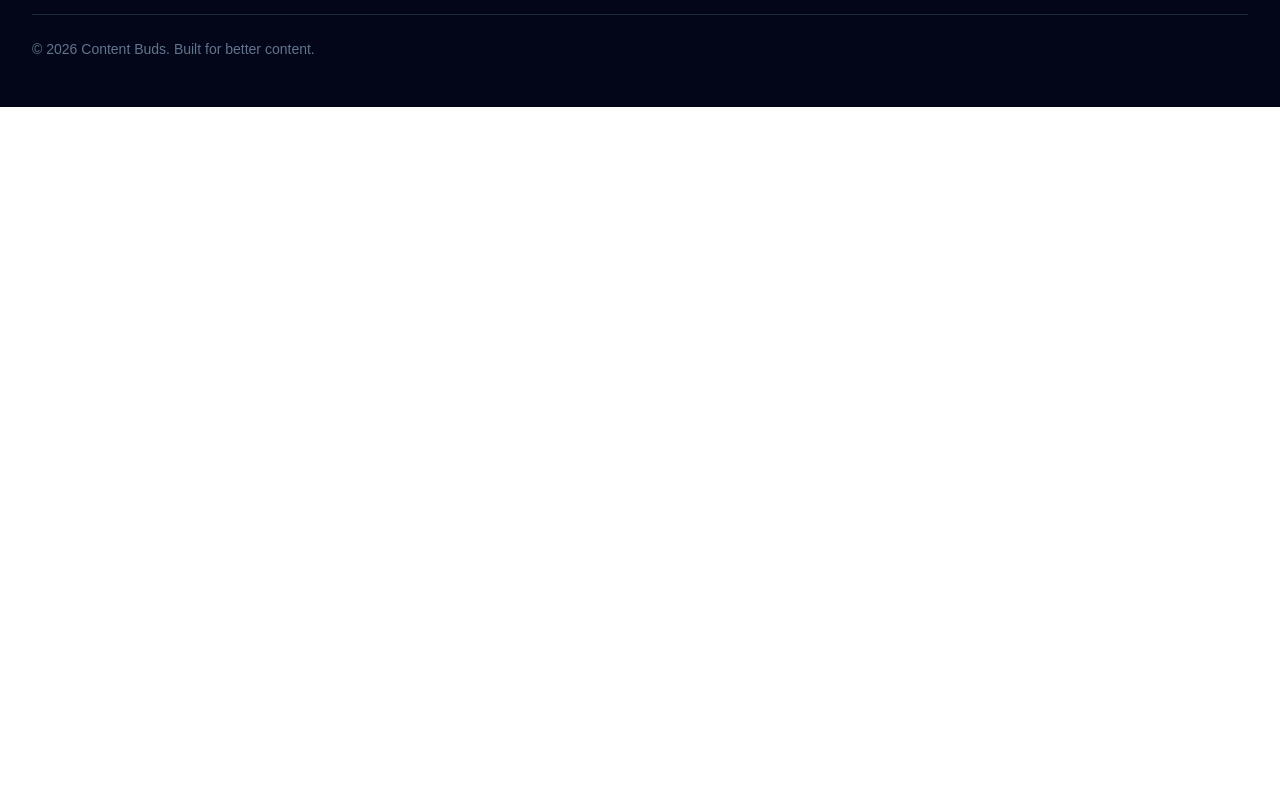
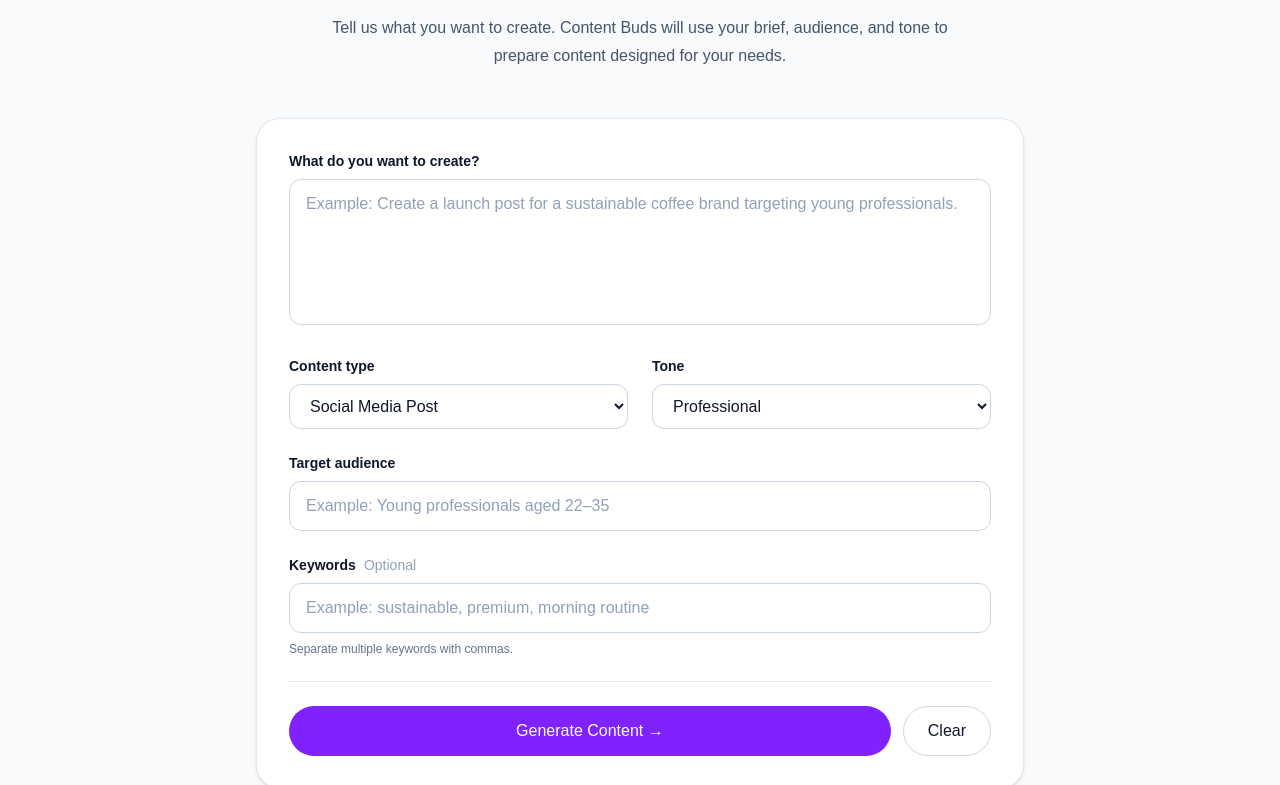
Before and after one commit to bhoomisaini04/content-buds, a Next.js app: page / in a window 1280 px wide. Shown: the part 976-1761 px from the top of the page. Before the commit the page ends 1083 px from the top, so only its background shows below. Built offline with nearby package versions, Linux system fonts and the light colour scheme.

Commit message:
feat: add interactive AI content studio form

```diff
--- a/app/page.tsx
+++ b/app/page.tsx
@@ -1,6 +1,7 @@
 import Footer from "@/components/layout/Footer";
 import Navbar from "@/components/layout/Navbar";
 import Hero from "@/components/sections/Hero";
+import AIStudio from "@/components/studio/AIStudio";
 
 export default function Home() {
   return (
@@ -9,6 +10,7 @@ export default function Home() {
 
       <main>
         <Hero />
+        <AIStudio />
       </main>
 
       <Footer />
--- /dev/null
+++ b/components/studio/AIStudio.tsx
@@ -0,0 +1,259 @@
+"use client";
+
+import { FormEvent, useState } from "react";
+
+type FormData = {
+  brief: string;
+  contentType: string;
+  audience: string;
+  tone: string;
+  keywords: string;
+};
+
+const initialFormData: FormData = {
+  brief: "",
+  contentType: "Social Media Post",
+  audience: "",
+  tone: "Professional",
+  keywords: "",
+};
+
+export default function AIStudio() {
+  const [formData, setFormData] = useState<FormData>(initialFormData);
+  const [error, setError] = useState("");
+  const [generatedContent, setGeneratedContent] = useState("");
+
+  function updateField(field: keyof FormData, value: string) {
+    setFormData((current) => ({
+      ...current,
+      [field]: value,
+    }));
+
+    if (error) {
+      setError("");
+    }
+  }
+
+  function handleSubmit(event: FormEvent<HTMLFormElement>) {
+    event.preventDefault();
+
+    if (!formData.brief.trim() || !formData.audience.trim()) {
+      setError("Please complete the brief and target audience.");
+      return;
+    }
+
+    setError("");
+
+console.log("Content request:", formData);
+
+// Temporary preview until the AI backend is connected.
+setGeneratedContent(
+  `Your ${formData.contentType.toLowerCase()} for ${formData.audience} will appear here once AI generation is connected.`
+);
+  }
+
+  function handleClear() {
+  setFormData(initialFormData);
+  setError("");
+  setGeneratedContent("");
+}
+
+  return (
+    <section
+      id="ai-studio"
+      className="border-t border-slate-200 bg-slate-50 py-20 sm:py-24"
+    >
+      <div className="mx-auto max-w-7xl px-5 sm:px-8 lg:px-10">
+        <div className="mx-auto max-w-2xl text-center">
+          <p className="text-sm font-semibold uppercase tracking-[0.2em] text-violet-600">
+            AI Studio
+          </p>
+
+          <h2 className="mt-4 text-3xl font-bold tracking-tight text-slate-950 sm:text-4xl">
+            Turn your brief into better content.
+          </h2>
+
+          <p className="mt-4 text-base leading-7 text-slate-600">
+            Tell us what you want to create. Content Buds will use your brief,
+            audience, and tone to prepare content designed for your needs.
+          </p>
+        </div>
+
+        <div className="mx-auto mt-12 max-w-3xl rounded-3xl border border-slate-200 bg-white p-6 shadow-sm sm:p-8">
+          <form onSubmit={handleSubmit} className="space-y-6">
+            <div>
+              <label
+                htmlFor="brief"
+                className="block text-sm font-semibold text-slate-900"
+              >
+                What do you want to create?
+              </label>
+
+              <textarea
+                id="brief"
+                rows={5}
+                value={formData.brief}
+                onChange={(event) =>
+                  updateField("brief", event.target.value)
+                }
+                placeholder="Example: Create a launch post for a sustainable coffee brand targeting young professionals."
+                className="mt-2 w-full resize-none rounded-xl border border-slate-300 bg-white px-4 py-3 text-sm text-slate-900 outline-none transition placeholder:text-slate-400 focus:border-violet-500 focus:ring-2 focus:ring-violet-100"
+              />
+            </div>
+
+            <div className="grid gap-6 sm:grid-cols-2">
+              <div>
+                <label
+                  htmlFor="contentType"
+                  className="block text-sm font-semibold text-slate-900"
+                >
+                  Content type
+                </label>
+
+                <select
+                  id="contentType"
+                  value={formData.contentType}
+                  onChange={(event) =>
+                    updateField("contentType", event.target.value)
+                  }
+                  className="mt-2 w-full rounded-xl border border-slate-300 bg-white px-4 py-3 text-sm text-slate-900 outline-none transition focus:border-violet-500 focus:ring-2 focus:ring-violet-100"
+                >
+                  <option>Social Media Post</option>
+                  <option>Blog Introduction</option>
+                  <option>Product Description</option>
+                  <option>Email Copy</option>
+                </select>
+              </div>
+
+              <div>
+                <label
+                  htmlFor="tone"
+                  className="block text-sm font-semibold text-slate-900"
+                >
+                  Tone
+                </label>
+
+                <select
+                  id="tone"
+                  value={formData.tone}
+                  onChange={(event) =>
+                    updateField("tone", event.target.value)
+                  }
+                  className="mt-2 w-full rounded-xl border border-slate-300 bg-white px-4 py-3 text-sm text-slate-900 outline-none transition focus:border-violet-500 focus:ring-2 focus:ring-violet-100"
+                >
+                  <option>Professional</option>
+                  <option>Friendly</option>
+                  <option>Confident</option>
+                  <option>Playful</option>
+                  <option>Informative</option>
+                </select>
+              </div>
+            </div>
+
+            <div>
+              <label
+                htmlFor="audience"
+                className="block text-sm font-semibold text-slate-900"
+              >
+                Target audience
+              </label>
+
+              <input
+                id="audience"
+                type="text"
+                value={formData.audience}
+                onChange={(event) =>
+                  updateField("audience", event.target.value)
+                }
+                placeholder="Example: Young professionals aged 22–35"
+                className="mt-2 w-full rounded-xl border border-slate-300 bg-white px-4 py-3 text-sm text-slate-900 outline-none transition placeholder:text-slate-400 focus:border-violet-500 focus:ring-2 focus:ring-violet-100"
+              />
+            </div>
+
+            <div>
+              <label
+                htmlFor="keywords"
+                className="block text-sm font-semibold text-slate-900"
+              >
+                Keywords
+                <span className="ml-2 font-normal text-slate-400">
+                  Optional
+                </span>
+              </label>
+
+              <input
+                id="keywords"
+                type="text"
+                value={formData.keywords}
+                onChange={(event) =>
+                  updateField("keywords", event.target.value)
+                }
+                placeholder="Example: sustainable, premium, morning routine"
+                className="mt-2 w-full rounded-xl border border-slate-300 bg-white px-4 py-3 text-sm text-slate-900 outline-none transition placeholder:text-slate-400 focus:border-violet-500 focus:ring-2 focus:ring-violet-100"
+              />
+
+              <p className="mt-2 text-xs text-slate-500">
+                Separate multiple keywords with commas.
+              </p>
+            </div>
+
+            {error && (
+              <div
+                role="alert"
+                className="rounded-xl border border-red-200 bg-red-50 px-4 py-3 text-sm text-red-700"
+              >
+                {error}
+              </div>
+            )}
+
+            <div className="flex flex-col gap-3 border-t border-slate-200 pt-6 sm:flex-row">
+              <button
+                type="submit"
+                className="inline-flex flex-1 items-center justify-center rounded-full bg-violet-600 px-6 py-3 text-sm font-semibold text-white transition hover:bg-violet-700 focus:outline-none focus:ring-2 focus:ring-violet-500 focus:ring-offset-2"
+              >
+                Generate Content →
+              </button>
+
+              <button
+                type="button"
+                onClick={handleClear}
+                className="inline-flex items-center justify-center rounded-full border border-slate-300 bg-white px-6 py-3 text-sm font-semibold text-slate-900 transition hover:bg-slate-50"
+              >
+                Clear
+              </button>
+            </div>
+          </form>
+          {generatedContent && (
+  <div className="mt-8 border-t border-slate-200 pt-8">
+    <div className="flex items-center justify-between gap-4">
+      <div>
+        <p className="text-xs font-semibold uppercase tracking-[0.18em] text-violet-600">
+          Generated Content
+        </p>
+
+        <h3 className="mt-2 text-lg font-semibold text-slate-950">
+          Your content is ready
+        </h3>
+      </div>
+
+      <span className="rounded-full bg-emerald-50 px-3 py-1 text-xs font-medium text-emerald-700">
+        Ready
+      </span>
+    </div>
+
+    <div className="mt-5 rounded-2xl border border-violet-100 bg-violet-50/50 p-5">
+      <p className="whitespace-pre-wrap text-sm leading-7 text-slate-700">
+        {generatedContent}
+      </p>
+    </div>
+
+    <p className="mt-3 text-xs text-slate-400">
+      AI generation will be connected in the next backend stage.
+    </p>
+  </div>
+)}
+        </div>
+      </div>
+    </section>
+  );
+}
```
